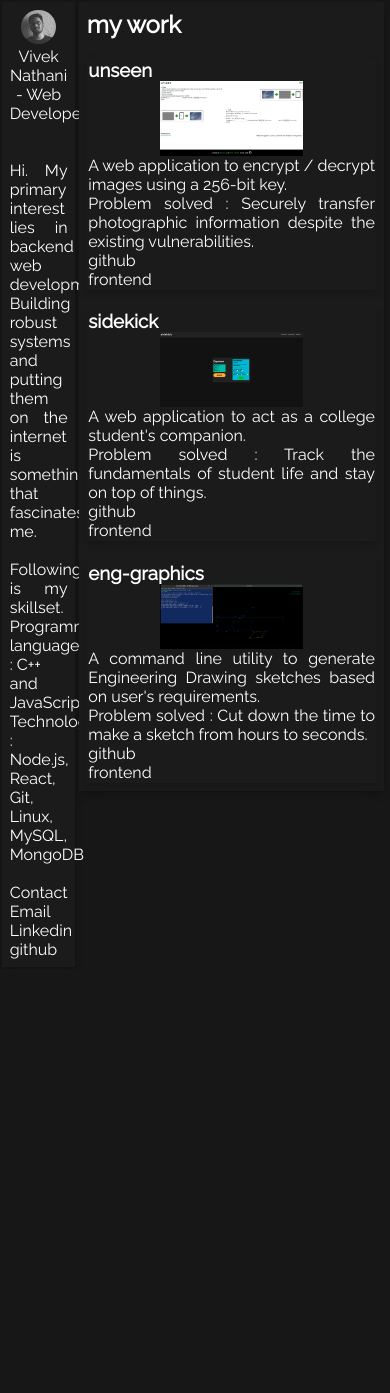
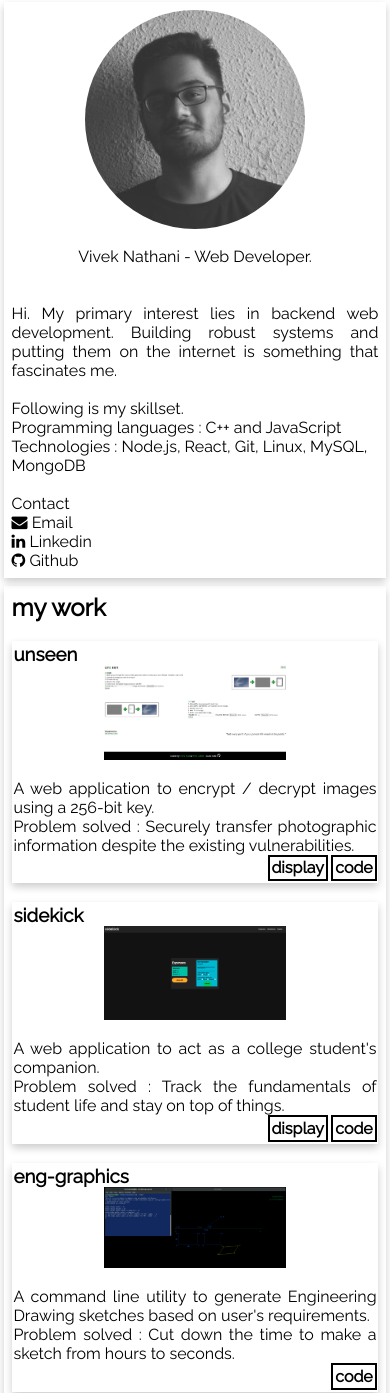
Before and after one commit to viveknathani/viveknathani.github.io, a plain HTML site: page index.html in a window 390 px wide. Shown: the top 1393 px of the page. Before the commit the page ends 969 px from the top, so only its background shows below. Drawn offline with Linux system fonts and the light colour scheme.

Commit message:
Up and running

```diff
--- a/index.html
+++ b/index.html
@@ -4,6 +4,7 @@
     <meta charset="UTF-8">
     <meta name="viewport" content="width=device-width, initial-scale=1.0">
     <link rel="stylesheet" type="text/css" href="style.css">
+    <link rel="stylesheet" href="https://cdnjs.cloudflare.com/ajax/libs/font-awesome/4.7.0/css/font-awesome.min.css">
     <title>Vivek Nathani</title>
 </head>
 <body>
@@ -22,9 +23,11 @@
         </ul>
         <br>
         <p>Contact</p>
-        <p>Email</p>
-        <p>Linkedin</p>
-        <p>github</p>
+        <ul>
+        <li><a href="mailto:viveknathani2402@gmail.com"><i class="fa fa-envelope"></i>&nbsp;Email</a></li>
+        <li><a href="https://in.linkedin.com/in/vivek-nathani-8b8a8418b"><i class="fa fa-linkedin"></i>&nbsp;Linkedin</a></li>
+        <li><a href="https://github.com/viveknathani"><i class="fa fa-github"></i>&nbsp;Github</a></li>
+        </ul>
     </section>
 
     <section id="work">
@@ -33,28 +36,30 @@
         <section class="card">
             <h3>unseen</h3>
             <img src="assets/1.png">
+            <br>
             <p>A web application to encrypt / decrypt images using a 256-bit key.</p>
             <p>Problem solved : Securely transfer photographic information despite the existing vulnerabilities.</p>
-            <p>github</p>
-            <p>frontend</p>
+            <a href="https://github.com/viveknathani/unseen" target="_blank">code</a>
+            <a href="https://unseen.netlify.app/" target="_blank">display</a>
         </section>
         <br>
         <section class="card">
             <h3>sidekick</h3>
             <img src="assets/2.png">
+            <br>
             <p>A web application to act as a college student's companion.</p>
             <p>Problem solved : Track the fundamentals of student life and stay on top of things.</p>
-            <p>github</p>
-            <p>frontend</p>
+            <a href="https://github.com/viveknathani/sidekick" target="_blank">code</a>
+            <a href="https://viveknathani.github.io/sidekick-deploy/" target="_blank">display</a>
         </section>
         <br>
         <section class="card">
             <h3>eng-graphics</h3>
             <img src="assets/3.png">
+            <br>
             <p>A command line utility to generate Engineering Drawing sketches based on user's requirements.</p>
             <p>Problem solved : Cut down the time to make a sketch from hours to seconds.</p>
-            <p>github</p>
-            <p>frontend</p>
+            <a href="https://github.com/viveknathani/eng-graphics" target="_blank">code</a>
         </section>
     </section>
 </body>
--- a/style.css
+++ b/style.css
@@ -10,16 +10,12 @@ body{
     font-family: 'Raleway', sans-serif;
     padding: 0.5%;
     align-items: flex-start;
-    background-color: #171717;
-    color: white;
 }
 
 #me{
     padding: 2%;
     width: 15%;
-    /* border: 0.2px solid black; */
     box-shadow: 0 4px 8px 0 rgba(0,0,0,0.2);
-    background-color: #1B1B1B;
 }
 
 p{
@@ -46,11 +42,9 @@ ul{
 
 #work{
     width: 75%;
-    /* border: 0.2px solid black; */
     padding: 2%;
     margin-left: 1%;
     box-shadow: 0 4px 8px 0 rgba(0,0,0,0.2);
-    background-color: #1B1B1B;
 }
 
 #work img{
@@ -63,4 +57,60 @@ ul{
 .card{
     padding: 0.5%;
     box-shadow: 0 4px 8px 0 rgba(0,0,0,0.2);
+    overflow: auto;
 }
+
+.card a
+{
+    float: right;
+    margin-left: 1%;
+    padding: 0.5%;
+    border: 2px solid black;
+    font-weight: bold;
+    transition: 0.2s;
+}
+
+a:link
+{
+    color: black;
+    text-decoration: none;
+}
+
+a:visited
+{
+    color: black;
+    text-decoration: none;
+}
+
+.card a:hover
+{
+    background-color: black;
+    color: white;
+    text-decoration: underline;
+}
+
+a:active
+{
+    text-decoration: underline;
+}
+
+@media only screen and (max-width: 800px){
+    body{
+        flex-direction: column;
+    }
+
+    #me{
+        width: 95%;
+        left: 0;
+        right: 0;
+        margin: auto;
+    }
+
+    #work{
+        width: 95%;
+        left: 0;
+        right: 0;
+        margin: auto;
+        margin-top: 2%;
+    }
+}
```
Also changed, not shown: script.js (deleted).
